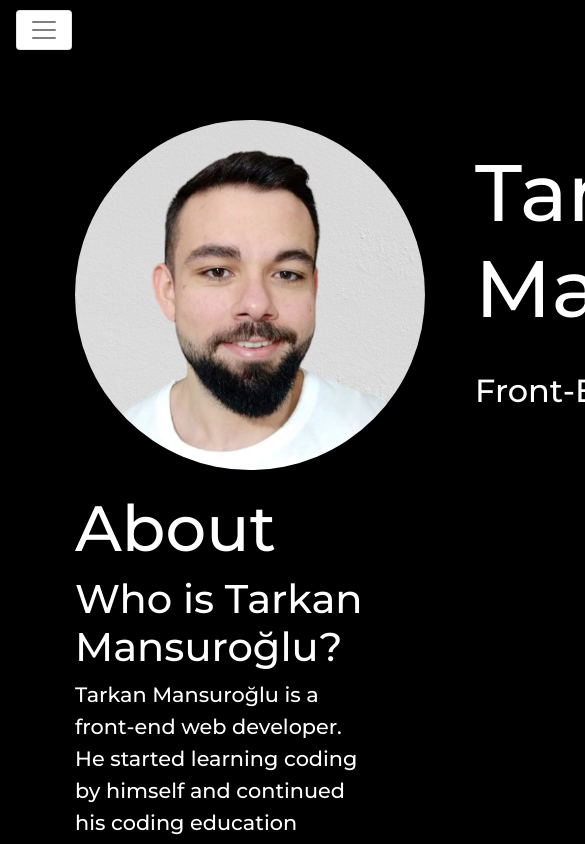
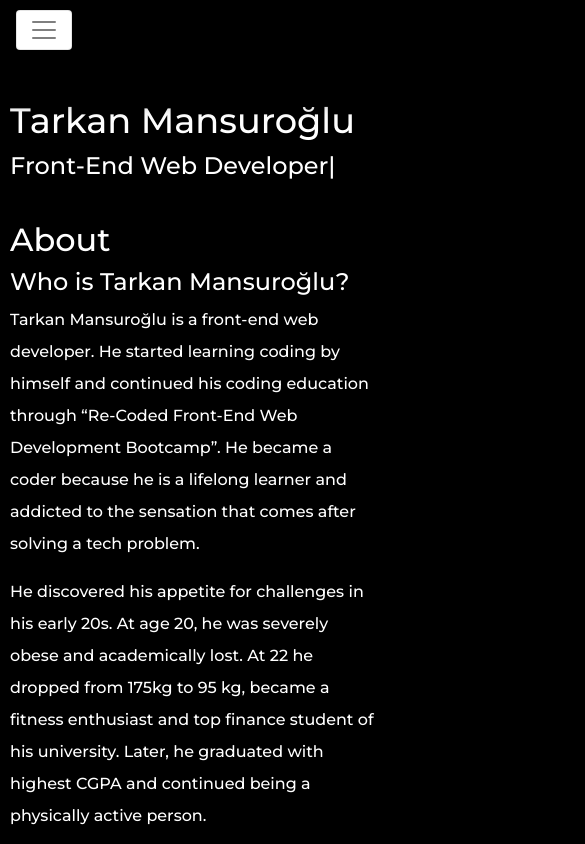
Before and after one commit to tmansuroglu/portfolio, a React (Create React App) app: page / in a window 390 px wide. Shown: the top 844 px of the page, 585 px wide, since content can reach past the window. Built offline with nearby package versions, Linux system fonts and the light colour scheme.

Commit message:
style: make font responsive

```diff
--- a/src/assets/_global-stlyes.scss
+++ b/src/assets/_global-stlyes.scss
@@ -8,30 +8,95 @@ body {
   font-family: 'Montserrat', sans-serif;
   font-size: 1.3rem;
   line-height: 2rem;
-  color: $font-color;
+  color: $white;
+  @media only screen and (max-width: $md) {
+    font-size: 1.2rem;
+  }
+  @media only screen and (max-width: $sm) {
+    font-size: 1.1rem;
+  }
+  @media only screen and (max-width: $xs) {
+    font-size: 1rem;
+  }
 }
 
 #root .container {
   margin: 0;
   padding: 20px 20px 0 75px;
   max-width: 100%;
-  overflow: visible !important;
+  @media only screen and (max-width: $md) {
+    padding-top: 0;
+  }
+  @media only screen and (max-width: $sm) {
+    padding: 0px 15px 0 15px;
+  }
+  @media only screen and (max-width: $xs) {
+    padding: 0px 10px 0 10px;
+  }
 }
 
 h1 {
   font-size: 5rem;
+  @media only screen and (max-width: $xxl) {
+    font-size: 4rem;
+  }
+  @media only screen and (max-width: $lg) {
+    font-size: 3rem;
+  }
+  @media only screen and (max-width: $sm) {
+    font-size: 2.5rem;
+  }
+  @media only screen and (max-width: $xs) {
+    font-size: 2.2rem;
+  }
+  @media only screen and (max-width: $xxs) {
+    font-size: 1.8rem;
+  }
 }
 
 h2 {
   font-size: 4rem;
+  @media only screen and (max-width: $xxl) {
+    font-size: 3.5rem;
+  }
+  @media only screen and (max-width: $lg) {
+    font-size: 2.7rem;
+  }
+  @media only screen and (max-width: $sm) {
+    font-size: 2.2rem;
+  }
+  @media only screen and (max-width: $xs) {
+    font-size: 2rem;
+  }
+  @media only screen and (max-width: $xxs) {
+    font-size: 1.6rem;
+  }
 }
 
 h3 {
   font-size: 2.5rem;
+  @media only screen and (max-width: $lg) {
+    font-size: 2.1rem;
+  }
+  @media only screen and (max-width: $sm) {
+    font-size: 1.8rem;
+  }
+  @media only screen and (max-width: $xs) {
+    font-size: 1.5rem;
+  }
+  @media only screen and (max-width: $xxs) {
+    font-size: 1.4rem;
+  }
 }
 
 h4 {
   font-size: 1.5rem;
+  @media only screen and (max-width: $xs) {
+    font-size: 1.3rem;
+  }
+  @media only screen and (max-width: $xxs) {
+    font-size: 1.2rem;
+  }
 }
 
 a {
--- a/src/components/Introduction/index.scss
+++ b/src/components/Introduction/index.scss
@@ -1,12 +1,24 @@
+@import '../../assets/variables';
+
 .loop {
   height: 55px;
   margin-top: 30px;
   font-size: 2rem;
+  @media only screen and (max-width: $md) {
+    font-size: 1.8rem;
+    margin-top: 0px;
+  }
+  @media only screen and (max-width: $sm) {
+    font-size: 1.5rem;
+  }
 }
 
 #introduction {
   display: inline-grid;
   grid-template-columns: 400px auto;
+  @media only screen and (max-width: $md) {
+    display: block;
+  }
 }
 
 .image-container {
@@ -15,6 +27,9 @@
 
 .tarkanImage {
   width: 350px;
+  @media only screen and (max-width: $md) {
+    display: none;
+  }
 }
 
 .text-container {
--- a/src/components/Sidebar/index.scss
+++ b/src/components/Sidebar/index.scss
@@ -18,7 +18,7 @@
   color: white;
   cursor: pointer;
   padding: 10px 13px;
-  margin: 15px 0;
+  margin: 15px 10%;
   display: inline-flex;
   justify-content: center;
   align-items: center;
--- a/src/components/TechnicalSkills/index.jsx
+++ b/src/components/TechnicalSkills/index.jsx
@@ -59,7 +59,7 @@ const TechnicalSkills = () => (
           changeRating={false}
           widgetEmptyColors="#434343"
           widgetRatedColors="white"
-          widgetDimensions={17}
+          widgetDimensions={13}
           widgetSpacings={1}
         >
           <Ratings.Widget />
@@ -76,7 +76,7 @@ const TechnicalSkills = () => (
           changeRating={false}
           widgetEmptyColors="#434343"
           widgetRatedColors="white"
-          widgetDimensions={17}
+          widgetDimensions={13}
           widgetSpacings={1}
         >
           <Ratings.Widget />
--- a/src/components/TechnicalSkills/index.scss
+++ b/src/components/TechnicalSkills/index.scss
@@ -1,13 +1,24 @@
+@import '../../assets/variables';
+
 .rating-explanation {
   height: 100%;
   margin: 0 15px 10px;
   display: inline-flex;
   justify-content: center;
   align-items: center;
+  @media only screen and (max-width: $md) {
+    margin: 0 10px 0 0;
+  }
   h6 {
     margin: auto;
     margin-top: 10px;
     margin-left: 4px;
+    @media only screen and (max-width: $xs) {
+      font-size: 0.8rem;
+    }
+    @media only screen and (max-width: $xxs) {
+      font-size: 0.78rem;
+    }
   }
 }
 
@@ -16,6 +27,10 @@
 }
 
 .technical-skills {
+  width: 100%;
   display: inline-flex;
   align-items: center;
+  @media only screen and (max-width: $md) {
+    display: inline-block;
+  }
 }
```
Also changed, not shown: 1 other file (tests, documents, lock files or other folders).
